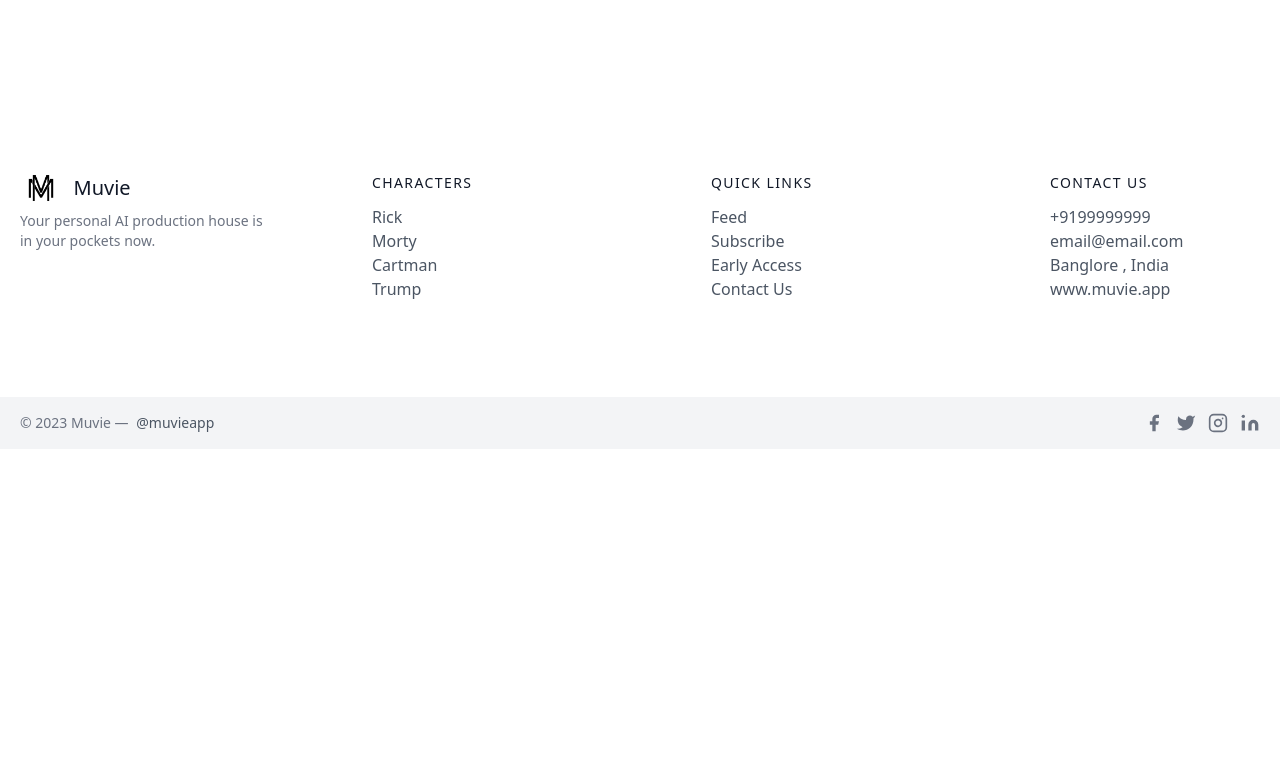
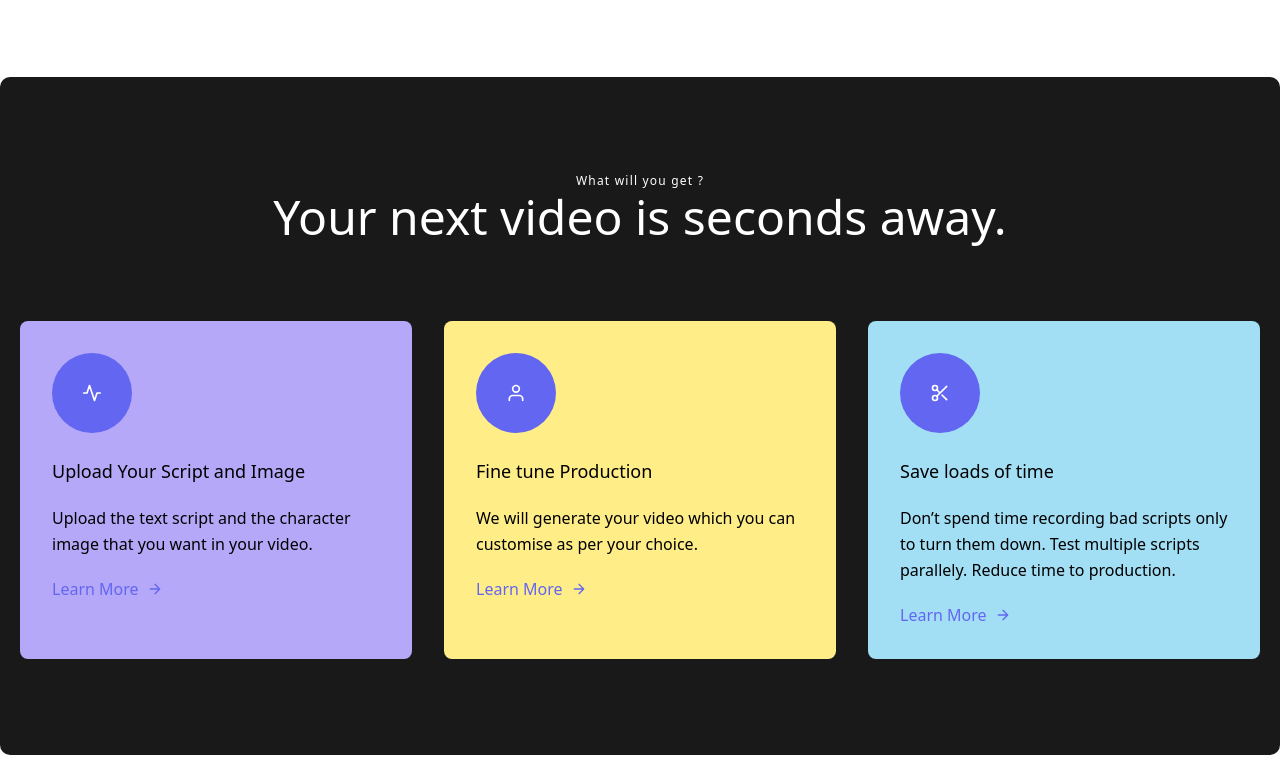
Before and after one commit to Stonkr/muvie, a plain HTML site: page index.html in a window 1280 px wide. Shown: the part 1412-2170 px from the top of the page. Before the commit the page ends 1861 px from the top, so only its background shows below. Drawn offline with nearby package versions, Linux system fonts and the light colour scheme.

Commit message:
feature section added

```diff
--- a/index.html
+++ b/index.html
@@ -139,6 +139,84 @@
             </div>
           </section>
     </div>
+    <div class="features" style="background-color: #191919; border-radius: 10px;">
+        <section class="text-gray-600 body-font">
+            <div class="container px-5 py-24 mx-auto">
+              <div class="flex flex-col text-center w-full mb-20">
+                <h2 class="text-xs text-white tracking-widest font-medium title-font mb-1">What will you get ?</h2>
+                <h1 class="sm:text-5xl text-2xl font-medium title-font text-white">Your next video is seconds away.</h1>
+              </div>
+              <div class="flex flex-wrap -m-4">
+                <div class="p-4 md:w-1/3" >
+                  <div class="flex rounded-lg h-full  p-8 flex-col" style="background-color: #b5a8f8;">
+                    <div class="flex items-center mb-3">
+                      <div class="w-20 h-20 mr-3 inline-flex items-center justify-center rounded-full bg-indigo-500 text-white flex-shrink-0">
+                        <svg fill="none" stroke="currentColor" stroke-linecap="round" stroke-linejoin="round" stroke-width="2" class="w-5 h-5" viewBox="0 0 24 24">
+                          <path d="M22 12h-4l-3 9L9 3l-3 9H2"></path>
+                        </svg>
+                      </div>
+
+                    </div>
+                    <h2 class="text-black text-2xl text-lg title-font font-medium py-3">Upload Your Script and Image</h2>
+                    <div class="flex-grow">
+                      <p class="leading-relaxed text-base text-black my-2">Upload the text script and the character image that you want in your video.</p>
+                      <a class="mt-3 text-indigo-500 inline-flex items-center">Learn More
+                        <svg fill="none" stroke="currentColor" stroke-linecap="round" stroke-linejoin="round" stroke-width="2" class="w-4 h-4 ml-2" viewBox="0 0 24 24">
+                          <path d="M5 12h14M12 5l7 7-7 7"></path>
+                        </svg>
+                      </a>
+                    </div>
+                  </div>
+                </div>
+                <div class="p-4 md:w-1/3" >
+                  <div class="flex rounded-lg h-full  p-8 flex-col" style="background-color: #ffed88;">
+                    <div class="flex items-center mb-3">
+                      <div class="w-20 h-20 mr-3 inline-flex items-center justify-center rounded-full bg-indigo-500 text-white flex-shrink-0">
+                        <svg fill="none" stroke="currentColor" stroke-linecap="round" stroke-linejoin="round" stroke-width="2" class="w-5 h-5" viewBox="0 0 24 24">
+                          <path d="M20 21v-2a4 4 0 00-4-4H8a4 4 0 00-4 4v2"></path>
+                          <circle cx="12" cy="7" r="4"></circle>
+                        </svg>
+                      </div>
+
+                    </div>
+                    <h2 class="text-black text-2xl text-lg title-font font-medium my-3">Fine tune Production</h2>
+                    <div class="flex-grow">
+                      <p class="leading-relaxed text-base text-black my-2">We will generate your video which you can customise as per your choice.</p>
+                      <a class="mt-3 text-indigo-500 inline-flex items-center">Learn More
+                        <svg fill="none" stroke="currentColor" stroke-linecap="round" stroke-linejoin="round" stroke-width="2" class="w-4 h-4 ml-2" viewBox="0 0 24 24">
+                          <path d="M5 12h14M12 5l7 7-7 7"></path>
+                        </svg>
+                      </a>
+                    </div>
+                  </div>
+                </div>
+                <div class="p-4 md:w-1/3" >
+                  <div class="flex rounded-lg h-full p-8 flex-col" style="background-color: #a2dff5;">
+                    <div class="flex items-center mb-3">
+                      <div class="w-20 h-20 mr-3 inline-flex items-center justify-center rounded-full bg-indigo-500 text-white flex-shrink-0">
+                        <svg fill="none" stroke="currentColor" stroke-linecap="round" stroke-linejoin="round" stroke-width="2" class="w-5 h-5" viewBox="0 0 24 24">
+                          <circle cx="6" cy="6" r="3"></circle>
+                          <circle cx="6" cy="18" r="3"></circle>
+                          <path d="M20 4L8.12 15.88M14.47 14.48L20 20M8.12 8.12L12 12"></path>
+                        </svg>
+                      </div>
+
+                    </div>
+                    <h2 class="text-black text-2xl text-lg title-font font-medium my-3">Save loads of time</h2>
+                    <div class="flex-grow">
+                      <p class="leading-relaxed text-base text-black my-2">Don’t spend time recording bad scripts only to turn them down. Test multiple scripts parallely. Reduce time to production.</p>
+                      <a class="mt-3 text-indigo-500 inline-flex items-center">Learn More
+                        <svg fill="none" stroke="currentColor" stroke-linecap="round" stroke-linejoin="round" stroke-width="2" class="w-4 h-4 ml-2" viewBox="0 0 24 24">
+                          <path d="M5 12h14M12 5l7 7-7 7"></path>
+                        </svg>
+                      </a>
+                    </div>
+                  </div>
+                </div>
+              </div>
+            </div>
+          </section>
+    </div>
     <div class="footer">
         <footer class="text-gray-600 body-font">
   <div class="container px-5 py-24 mx-auto flex md:items-center lg:items-start md:flex-row md:flex-nowrap flex-wrap flex-col">
```
